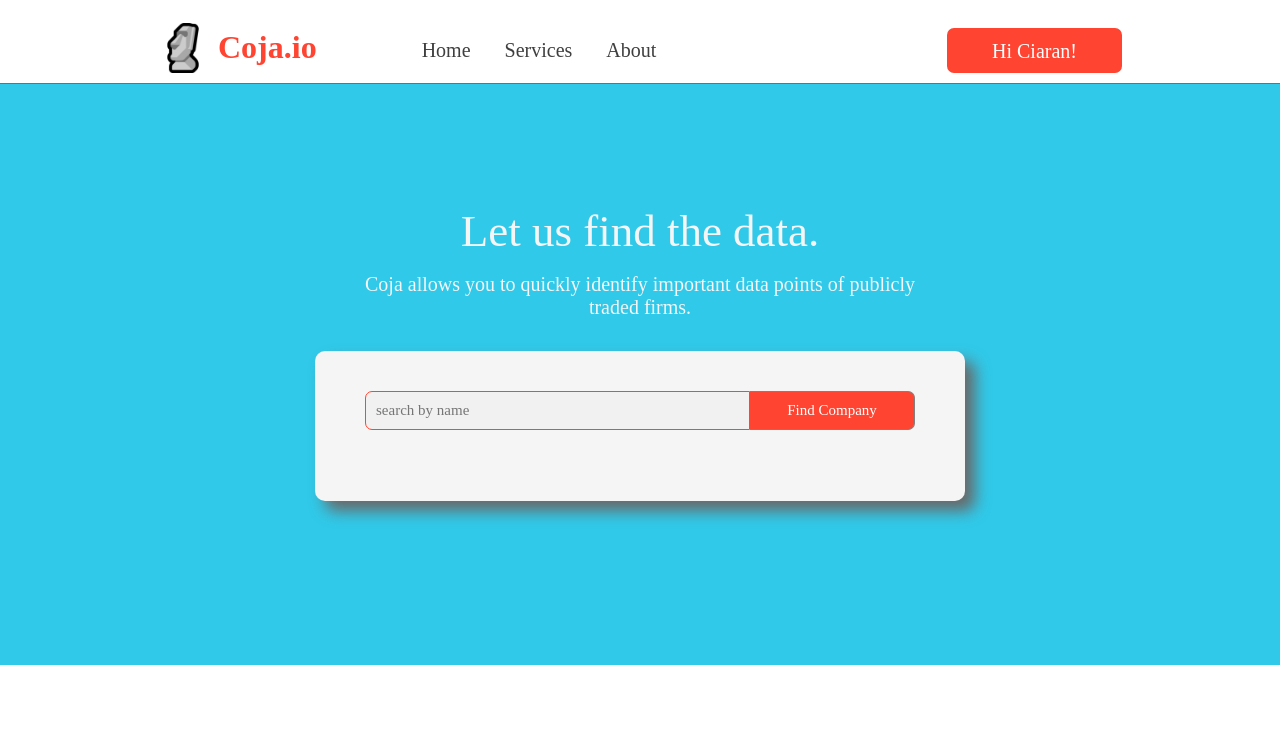
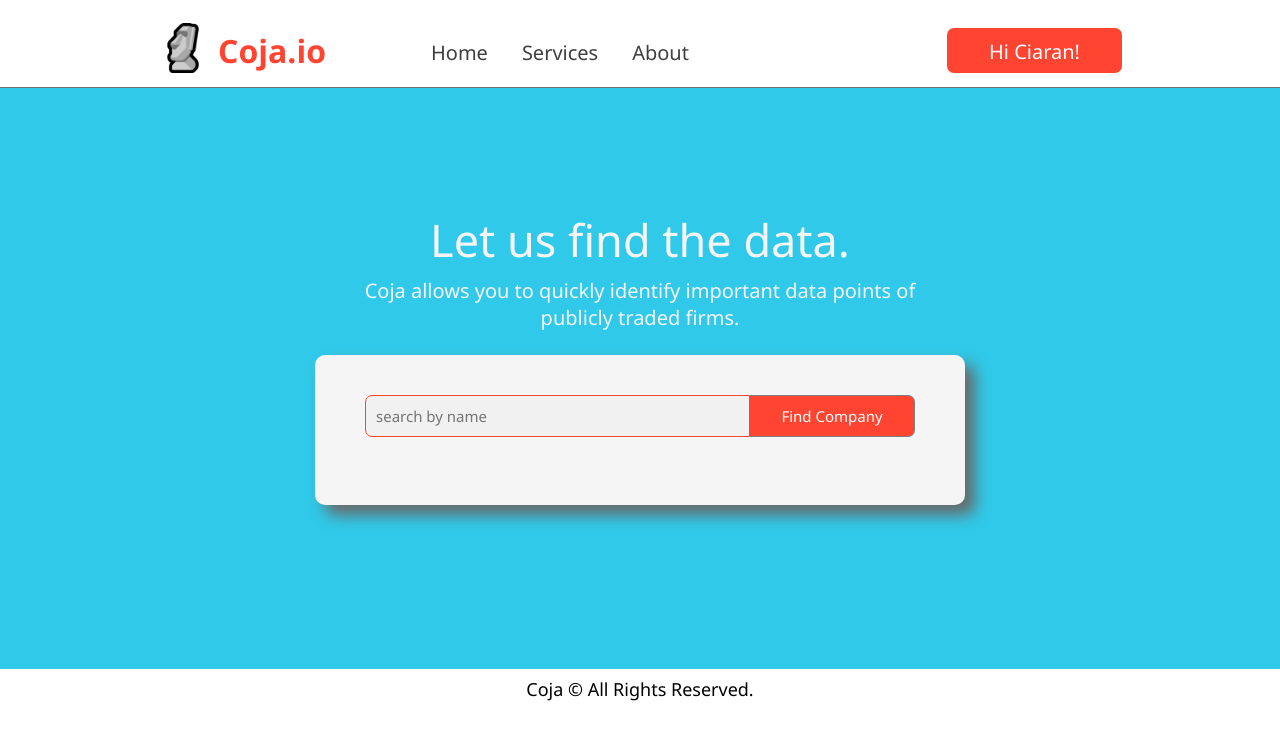
Before and after one commit to ciaran-stack/coja_flask_app, a Flask app: page / in a window 1280 px wide. Shown: the top 740 px of the page. Run offline with Flask 2, Linux system fonts and the light colour scheme.

Commit message:
Added the footer to the search page

```diff
--- a/coja_app/static/css/home.css
+++ b/coja_app/static/css/home.css
@@ -43,7 +43,7 @@
     padding-top: 100px;
     padding-bottom: 15px;
     font-size: 45px;
-    font-family: Varta;
+    font-family: Segoe UI;
     color: #F5F5F5;
 }
 
@@ -64,7 +64,7 @@
     text-align: center;
     padding-top: 1px;
     font-size: 20px;
-    font-family: Varta;
+    font-family: Segoe UI;
     color: #F5F5F5;
 
 
@@ -76,7 +76,7 @@
     height: 20px;
     text-align: center;
     font-size: 18px;
-    font-family: Varta;
+    font-family: Segoe UI;
 
 }
 
@@ -117,7 +117,7 @@ form.form-search input[type=text] {
   float: left;
   width: 70%;
   background: #f1f1f1;
-  font-family: Varta;
+  font-family: Segoe UI;
   border-radius: 7px 0px 0px 7px;
 
   }
@@ -133,7 +133,7 @@ form.form-search button {
   border: 1px solid grey;
   border-left: none;
   cursor: pointer;
-  font-family: Varta;
+  font-family: Segoe UI;
   border-radius: 0px 7px 7px 0px;
 }
 
--- a/coja_app/static/css/navbar.css
+++ b/coja_app/static/css/navbar.css
@@ -23,7 +23,7 @@ nav{
     float:left;
     padding-left: 10px;
     color: #FF4431;
-    font-family: Varta;
+    font-family: Segoe UI;
 
 }
 
@@ -45,7 +45,7 @@ nav{
     border-radius: 10px;
     color: white;
     text-align: center;
-    font-family: Varta;
+    font-family: Segoe UI;
     padding-top: 2px;
     font-size: 20px;
     border: none;
@@ -58,7 +58,7 @@ ul li{
   display: inline-block;
   padding:15px;
   font-size:20px;
-  font-family: Varta;
+  font-family: Segoe UI;
   padding-left: 15px;
   color: #3F3F3F;
 }
--- a/coja_app/templates/pages/home.html
+++ b/coja_app/templates/pages/home.html
@@ -18,8 +18,8 @@
          </div>
     </div>
 </div>
-{% endblock %}
-
 <div class="footer">
         <p>Coja &copy; All Rights Reserved.</p>
     </div>
+
+{% endblock %}
```
Also changed, not shown: 1 other file.
